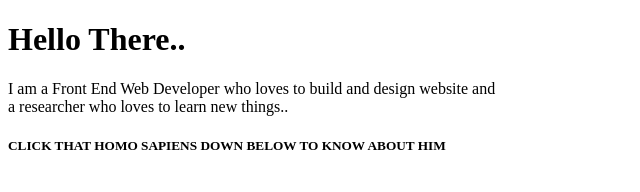
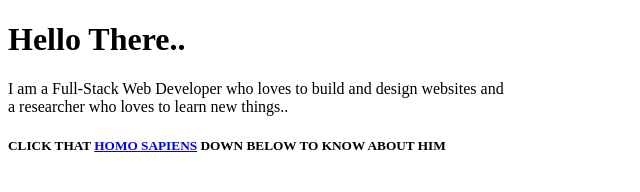
Before and after one commit to yasirpran7726/YasirPran, a plain HTML site: page index.html in a window 1280 px wide. Shown: the top 192 px of the page, without its empty margins (0-640 px from the left). Drawn offline with Linux system fonts and the light colour scheme.

Commit message:
Add files via upload

```diff
--- a/index.html
+++ b/index.html
@@ -7,8 +7,8 @@
 </head>
 <body>
     <h1>Hello There..</h1>
-    <P>I am a Front End Web Developer who loves to build and design website and <br> a researcher who loves to learn new things..</P>
-    <h5>CLICK THAT HOMO SAPIENS DOWN BELOW TO KNOW ABOUT HIM</h5> <br>
+    <P>I am a Full-Stack Web Developer who loves to build and design websites and <br> a researcher who loves to learn new things..</P>
+    <h5>CLICK THAT <a href="https://www.google.com/search?gs_ssp=eJzj4tTP1TdISS-3LDJg9OLJyM_NVyhOLMhMzSsGAGQmCEk&q=homo+sapiens&oq=homo+sapo&gs_lcrp=EgZjaHJvbWUqDAgBEC4YChixAxiABDIGCAAQRRg5MgwIARAuGAoYsQMYgAQyCQgCEAAYChiABDIJCAMQLhgKGIAEMgkIBBAAGAoYgAQyCQgFEAAYChiABDIJCAYQABgKGIAEMgkIBxAAGAoYgAQyCQgIEAAYChiABNIBCDc5MDJqMGo3qAIAsAIA&sourceid=chrome&ie=UTF-8">HOMO SAPIENS</a> DOWN BELOW TO KNOW ABOUT HIM</h5> <br>
     <a href="./AboutMe.html"><img src="./port.jpg" height="500" alt="Yasir's portrated Picture"></a>
     <a href="./project.html"><h1>PROJECTS</h1></a> <br>
     <a href="./contacts.html"><h1> CONTACTS </h1></a>
```
